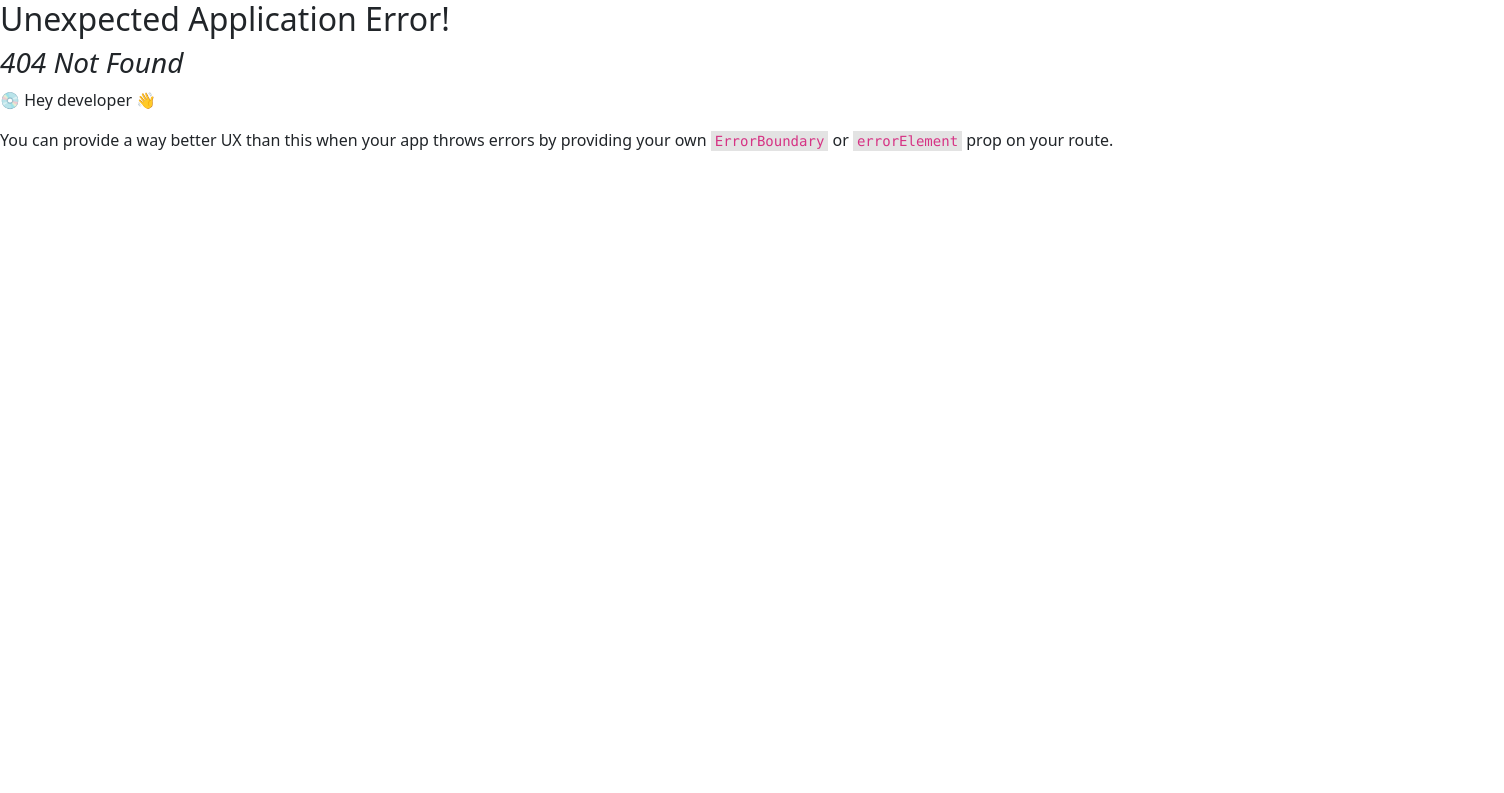
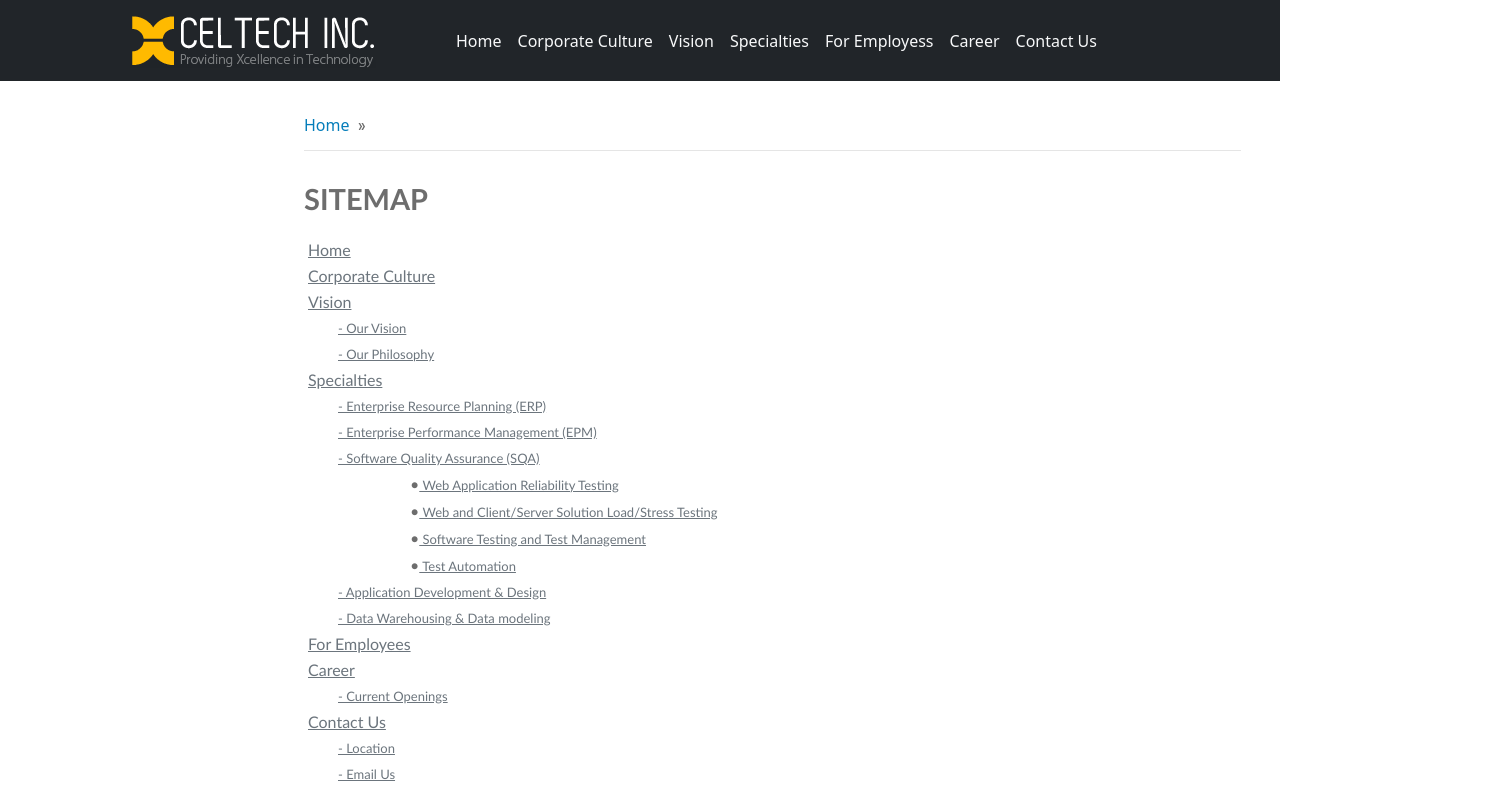
Before and after one commit to kader009/site, a React (Vite) app: page /sitemap in a window 1280 px wide. Before the commit this address had no page. Shown: the top 793 px of the page, 1504 px wide, since content can reach past the window. Built offline with nearby package versions, Linux system fonts and the light colour scheme.

Commit message:
create sitemap and emailus page

```diff
--- a/src/App.css
+++ b/src/App.css
@@ -401,3 +401,114 @@
   color: #6d6d6d;
   line-height: 20px;
 }
+.email-box{
+  width: 1200px;
+  padding: 0 0 22px 0;
+  margin-left: 19rem;
+}
+.email-heading{
+  font-family: Calibri;
+  font-size: 29px;
+  font-weight: bold;
+  color: #6d6d6d;
+  text-transform: uppercase;
+}
+.email-bullet p{
+  font-family: Arial, Helvetica, sans-serif;
+  font-size: 13px;
+}
+.form ul li{
+  font-family: Calibri;
+  font-size: 16px;
+  font-weight: normal;
+  color: #6d6d6d;
+  line-height: 26px;
+}
+.form ul li span{
+  width: 107px;
+  color: #6d6d6d;
+}
+.form ul li input{
+  margin: 5px 0;
+  border: none;
+  border-radius: 5px;
+  box-shadow: 0 0 5px #666 inset;
+  height: 35px;
+  line-height: 35px;
+  width: 325px;
+  text-indent: 10px;
+}
+.form ul li textarea{
+  margin: 5px 0;
+  border: none;
+  border-radius: 5px;
+  box-shadow: 0 0 5px #666 inset;
+  line-height: 35px;
+  text-indent: 10px;
+  width: 325px;
+}
+.form ul li input:focus{
+  box-shadow: 0px 0px 5px #007eff;
+}
+.form ul li textarea:focus{
+  box-shadow: 0px 0px 5px #007eff;
+}
+.submit-btn{
+  margin: 20px 0 0 28px;
+}
+#submit{
+  background-color: #D7E5F5;
+  background-image: -moz-linear-gradient(center top , #D7E5F5, #CBE0F5);
+  border-color: #ABBBCC #A7B6C7 #A1AFBF;
+  border-radius: 12px 12px 12px 12px;
+  border-style: solid;
+  border-width: 1px;
+  box-shadow: 0 1px 0 0 white inset;
+  color: #1A3E66;
+  font: 13px/1 "Lucida Grande","Lucida Sans Unicode","Lucida Sans",Geneva,Verdana,sans-serif;
+  padding: 6px 0 7px;
+  text-align: center;
+  text-shadow: 0 1px 1px #FFFFFF;
+  width: 150px;
+}
+.site-box{
+  width: 1200px;
+  padding: 0 0 22px 0;
+  margin-left: 19rem;
+}
+.site-heading{
+  font-family: Calibri;
+  font-size: 29px;
+  font-weight: bold;
+  color: #6d6d6d;
+  text-transform: uppercase;
+  margin-bottom: 1rem;
+}
+.sitamap-bullet{
+  margin: 10px 0 0 -28px;
+}
+.sitamap-bullet ul li.site-inner-1{
+  font-family: Calibri;
+  font-size: 13px;
+  font-weight: normal;
+  color: #6d6d6d;
+  line-height: 26px;
+  margin: 0 0 0 30px;
+}
+.inner-dot{
+  margin: 0 0 0 70px;
+}
+.inner-dot ul li a{
+  font-family: Calibri;
+  font-size: 13px;
+  font-weight: normal;
+  color: #6d6d6d;
+  line-height: 26px;
+}
+.sitamap-bullet ul li{
+  font-family: Calibri;
+  font-size: 16px;
+  font-weight: normal;
+  color: #6d6d6d;
+  line-height: 26px;
+}
--- a/src/components/Contact/Contact.jsx
+++ b/src/components/Contact/Contact.jsx
@@ -40,7 +40,7 @@ const Contact = () => {
         <div className="contact-map">
           map here
           <div className="emalil-btn">
-            <Link><button>Email Us</button></Link>
+            <Link to='/contact/emailus'><button>Email Us</button></Link>
           </div>
         </div>
         </div>
--- /dev/null
+++ b/src/components/Email/EmailUs.jsx
@@ -0,0 +1,52 @@
+import React from 'react'
+import './../../App'
+
+const EmailUs = () => {
+
+  return (
+    <div>
+      <div className="white-txt ">
+        <ul style={{ listStyleType: 'none' }}>
+          <li>
+            <a href="" className='select me-2'>Home</a>
+            <img src='/breadcrum.png' alt="" />
+          </li>
+        <img src="/line.png" alt="line" />
+        </ul>
+      </div>
+      <div className="email-box">
+        <div className="email-heading mb-4">
+        EMAIL US
+        </div>
+        <div className="email-bullet">
+          <p>
+
+        Please use the form below to submit your request. If you do not hear from us within 24 hours, you may call our office to check on the status of your request.
+          </p>
+        <div className="form pt-2">
+          <ul style={{ listStyleType: 'none' }}>
+            <li>
+              <span className='me-3 pe-1'>Your Name:</span>
+              <input type="text" className='ms-4' />
+            </li>
+            <li>
+              <span className='me-4 pe-2'>Email:</span>
+              <input type="text" className='ms-5 ps-4' />
+            </li>
+            <li>
+              <span >Your Message:</span>
+              <textarea className='ms-4 pe-4' name="" id="" cols="40" rows="3"></textarea>
+            </li>
+          </ul>
+        </div>
+        <div className="submit-btn pb-5 mt-5 pt-4 ">
+          <input type="button" value="Submit" id="submit"  className='me-2'/>
+          <input type="button" value="Reset" id="submit"  />
+        </div>
+        </div>
+      </div>
+    </div>
+  )
+}
+
+export default EmailUs
--- a/src/components/Footer/Footer.jsx
+++ b/src/components/Footer/Footer.jsx
@@ -26,7 +26,7 @@ const fullMonth = date.toLocaleString('en-US', options);
           </Nav>
       </div>
       <div className="nav-text pt-2">
-        <p>©  {currentYear} - {fullMonth} - XcelTech Corporation - <Link to='/privacy' className='text-decoration-none text-secondary'>Privacy Policy</Link>  - Site Map</p>
+        <p>©  {currentYear} - {fullMonth} - XcelTech Corporation - <Link to='/privacy' className='text-decoration-none text-secondary'>Privacy Policy</Link>  - <Link to='/sitemap' className='text-secondary text-decoration-none'>Site Map</Link> </p>
       </div>
     </div>
   )
--- /dev/null
+++ b/src/components/Sitemap/Sitemap.jsx
@@ -0,0 +1,64 @@
+import React from 'react'
+import { Link } from 'react-router-dom'
+import './../../App'
+
+const Sitemap = () => {
+  return (
+    <div>
+      <div className="white-txt ">
+        <ul style={{ listStyleType: 'none' }}>
+          <li>
+            <a href="" className='select me-2'>Home</a>
+            <img src='/breadcrum.png' alt="" />
+          </li>
+        <img src="/line.png" alt="line" />
+        </ul>
+      </div>
+      <div className="site-box">
+        <div className="site-heading">
+          sitemap
+        </div>
+        <div className="sitamap-bullet">
+          <ul style={{ listStyleType: 'none' }}>
+            <li><Link to='/' className='text-secondary'>Home</Link></li>
+            <li><Link to='/corporate' className='text-secondary'>Corporate Culture</Link></li>
+            <li><Link to='/vision' className='text-secondary'>Vision</Link></li>
+            <li className='site-inner-1 '>
+              <Link to='#' className='text-secondary'>- Our Vision</Link>
+            </li>
+            <li className='site-inner-1'>
+              <Link to='#' className='text-secondary'>- Our Philosophy</Link>
+            </li>
+            <li><Link className='text-secondary' to='specialties'>Specialties</Link></li>
+            <li className='site-inner-1'><Link className='text-secondary'>- Enterprise Resource Planning (ERP)</Link></li>
+            <li className='site-inner-1'><Link className='text-secondary'>- Enterprise Performance Management (EPM)</Link></li>
+            <li className='site-inner-1'><Link className='text-secondary'>- Software Quality Assurance (SQA)</Link></li>
+            <div className="inner-dot">
+              <ul style={{ listStyleType: 'none' }}>
+                <li>&#8226;<Link to='# ' className='text-secondary'> Web Application Reliability Testing</Link></li>
+                <li>&#8226;<Link to='# ' className='text-secondary'> Web and Client/Server Solution Load/Stress Testing</Link></li>
+                <li>&#8226;<Link to='# ' className='text-secondary'> Software Testing and Test Management</Link></li>
+                <li>&#8226;<Link to='# ' className='text-secondary'> Test Automation</Link></li>
+              </ul>
+            </div>
+            <li className="site-inner-1"><Link className='text-secondary'>- Application Development & Design</Link></li>
+            <li className="site-inner-1"><Link className='text-secondary'>- Data Warehousing & Data modeling</Link></li>
+            <li><Link to='/employee' className='text-secondary'>For Employees</Link></li>
+            <li><Link to='/career' className='text-secondary'>Career</Link></li>
+            <li className="site-inner-1">
+              <Link to='#' className='text-secondary'>- Current Openings</Link>
+            </li>
+            <li><Link to='/contact' className='text-secondary'>Contact Us</Link></li>
+            <li className="site-inner-1"><Link className='text-secondary'>- Location</Link></li>
+            <li className="site-inner-1"><Link className='text-secondary'>- Email Us</Link></li>
+            <li className="site-inner-1"><Link className='text-secondary'>- Directions</Link></li>
+            <li><Link to='/privacy' className='text-secondary'>Privacy Policy</Link></li>
+            <li><Link to='/sitemap' className='text-secondary'>Sitemap</Link></li>
+          </ul>
+        </div>
+      </div>
+    </div>
+  )
+}
+
+export default Sitemap
```
Also changed, not shown: src/App.jsx (+10 -0 lines).
